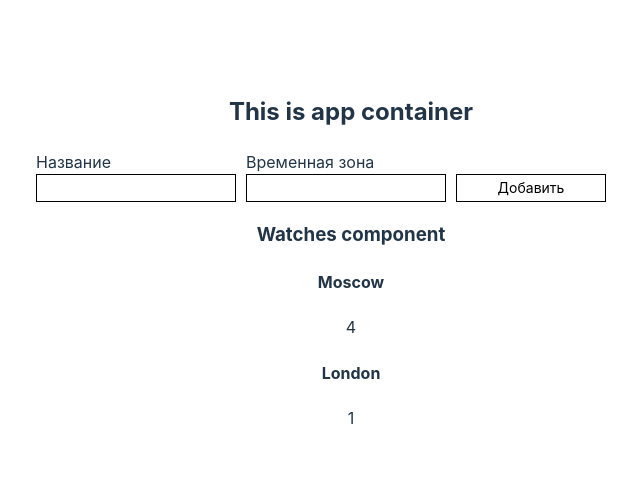
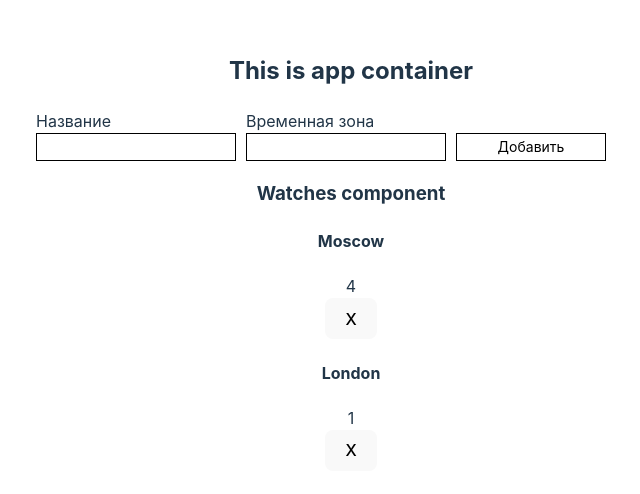
Before and after one commit to Turovae/ra16-lifecycle-watches, a React (Vite) app: page / in a window 1280 px wide. Shown: the part 148-642 px from the top of the page, without its empty margins (289-929 px from the left). Built offline with nearby package versions, Linux system fonts and the light colour scheme.

Commit message:
add delete functionality to watch component

```diff
--- a/src/App.tsx
+++ b/src/App.tsx
@@ -36,8 +36,8 @@ function App() {
   return (
     <div className='container'>
       <h2>This is app container</h2>
-      <AddWatchForm addWatch={addWatch} />
-      <Watches watches={watches} />
+      <AddWatchForm onAddWatch={addWatch} />
+      <Watches watches={watches} onDelete={deleteWatch} />
     </div>
   )
 }
--- a/src/components/AddWatchForm/AddWatchForm.tsx
+++ b/src/components/AddWatchForm/AddWatchForm.tsx
@@ -1,7 +1,7 @@
 import React, { useState } from 'react';
 import './AddWatchForm.css';
 
-function AddWatchForm({addWatch}: { addWatch: Function }) {
+function AddWatchForm({onAddWatch}: { onAddWatch: Function }) {
   const initStateForm = {
     name: '',
     timezone: undefined,
@@ -24,8 +24,8 @@ function AddWatchForm({addWatch}: { addWatch: Function }) {
     evt.preventDefault();
     console.log(evt);
     console.log('submit');
-    console.log(addWatch);
-    addWatch(stateForm);
+    console.log(onAddWatch);
+    onAddWatch(stateForm);
     setStateForm(initStateForm);
   }
 
--- a/src/components/Watches/Watch.tsx
+++ b/src/components/Watches/Watch.tsx
@@ -1,13 +1,26 @@
+import React from "react";
 import WatchProps from "../../interfaces/watch";
 
-function Watch({ name, timezone }: Omit<WatchProps, 'id'>) {
+interface WatchP extends WatchProps {
+  onDelete: Function,
+}
+
+function Watch({ id, name, timezone, onDelete }: WatchP) {
   console.log(name);
+
+  const deleteWatch = (evt: React.MouseEvent) => {
+    evt.preventDefault();
+    onDelete(id);
+    console.log(id);
+  }
+
   return (
     <div className="watch">
       <h4>{name}</h4>
       <div className="timezone">
         { timezone }
       </div>
+      <button className="watch-btn" type="button" onClick={deleteWatch}>X</button>
     </div>
   )
 }
--- a/src/components/Watches/Watches.tsx
+++ b/src/components/Watches/Watches.tsx
@@ -1,13 +1,14 @@
 import Watch from "./Watch";
 import WatchProps from "../../interfaces/watch";
 
-function Watches({watches}: {
+function Watches({watches, onDelete}: {
   watches: WatchProps[],
+  onDelete: Function,
 }) {
   return (
     <div className="watches">
       <h3>Watches component</h3>
-      {watches.map((watch) => <Watch key={watch.id} name={watch.name} timezone={watch.timezone} />)}
+      {watches.map((watch) => <Watch key={watch.id} {...watch} onDelete={onDelete} />)}
     </div>
   );
 }
```
